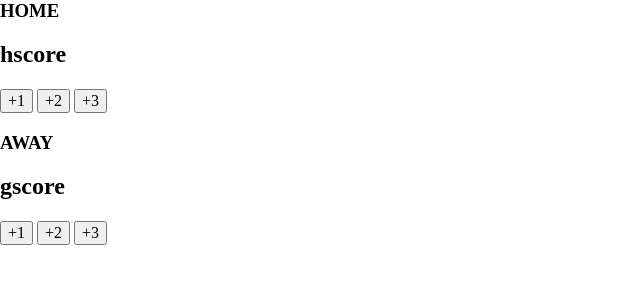
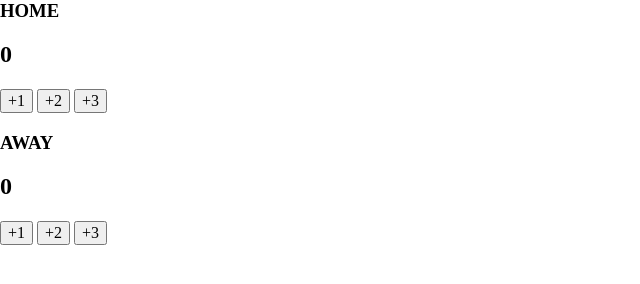
Before and after one commit to samarthg55/scoreboard, a website built with Vite: page index.html in a window 1280 px wide. Shown: the whole page, without its empty margins (0-640 px from the left). Built offline with nearby package versions, Linux system fonts and the light colour scheme.

Commit message:
Update index.html

```diff
--- a/index.html
+++ b/index.html
@@ -6,14 +6,14 @@
         <div class="container">
             <div>
                 <h3>HOME</h3>
-                <h2 id="hid">hscore</h2>
+                <h2 id="hid">0</h2>
                 <button onclick=hadd1()>+1</button>
                 <button onclick=hadd2()>+2</button>
                 <button onclick=hadd3()>+3</button>
             </div>
             <div>
                 <h3>AWAY</h3>
-                <h2 id="gid">gscore</h2>
+                <h2 id="gid">0</h2>
                 <button onclick=gadd1()>+1</button>
                 <button onclick=gadd2()>+2</button>
                 <button onclick=gadd3()>+3</button>
```
